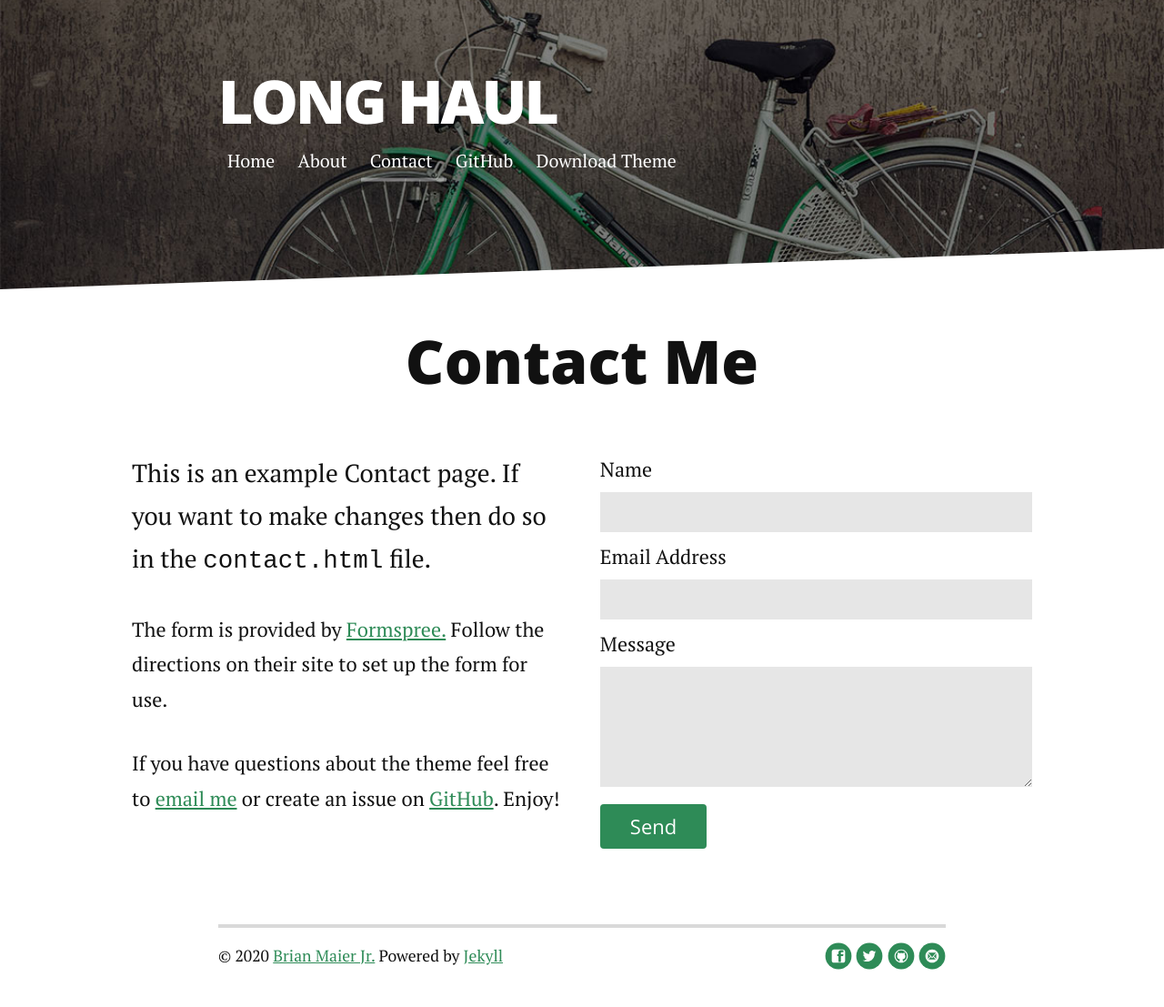
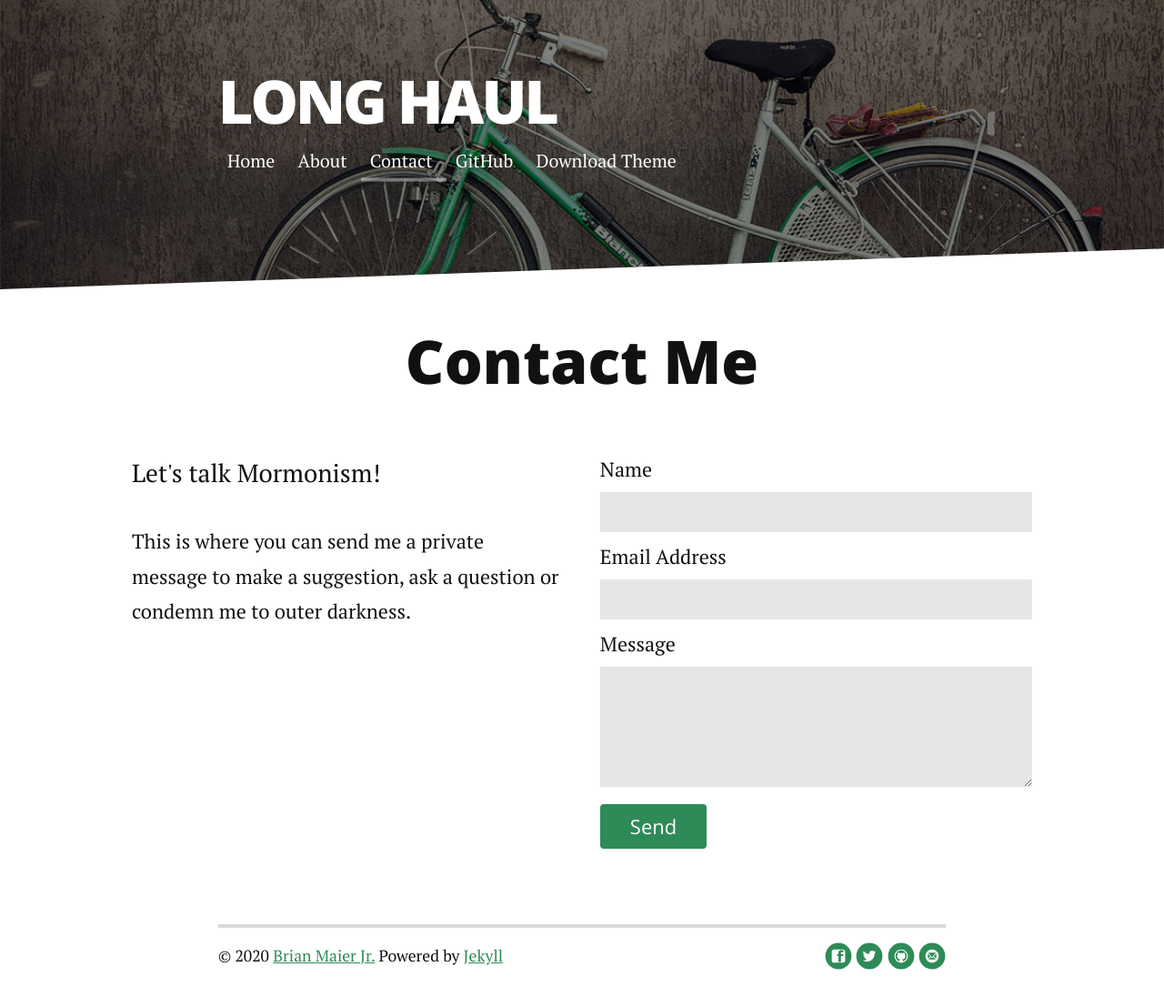
Before and after one commit to NotYourMothersMormonism/NotYourMothersMormonism, a Jekyll site: the page built from contact.md, in a window 1280 px wide. Shown: the whole page at 91% size. Built offline with Jekyll 4.4.1, drawn with Linux system fonts in a browser that asks for light colours; nearby versions of some CDN libraries.

Commit message:
Customize contact info

```diff
--- a/contact.md
+++ b/contact.md
@@ -1,16 +1,15 @@
 ---
 layout: default
-title: Contact Long Haul
+title: Contact The Author
 ---
 
 <div id="contact">
   <h1 class="pageTitle">Contact Me</h1>
   <div class="contactContent">
-    <p class="intro">This is an example Contact page. If you want to make changes then do so in the <code>contact.html</code> file.</p>
-    <p>The form is provided by <a href="http://formspree.io/">Formspree.</a> Follow the directions on their site to set up the form for use.</p>
-    <p>If you have questions about the theme feel free to <a href="mailto:brimaidesigns@gmail.com">email me</a> or create an issue on <a href="https://github.com/brianmaierjr/long-haul">GitHub</a>. Enjoy!</p>
+    <p class="intro">Let's talk Mormonism!</p>
+    <p>This is where you can send me a private message to make a suggestion, ask a question or condemn me to outer darkness.</p>
   </div>
-  <form action="http://formspree.io/your@mail.com" method="POST">
+  <form action="http://formspree.io/jaredrummler@gmail.com" method="POST">
     <label for="name">Name</label>
     <input type="text" id="name" name="name" class="full-width"><br>
     <label for="email">Email Address</label>
```
